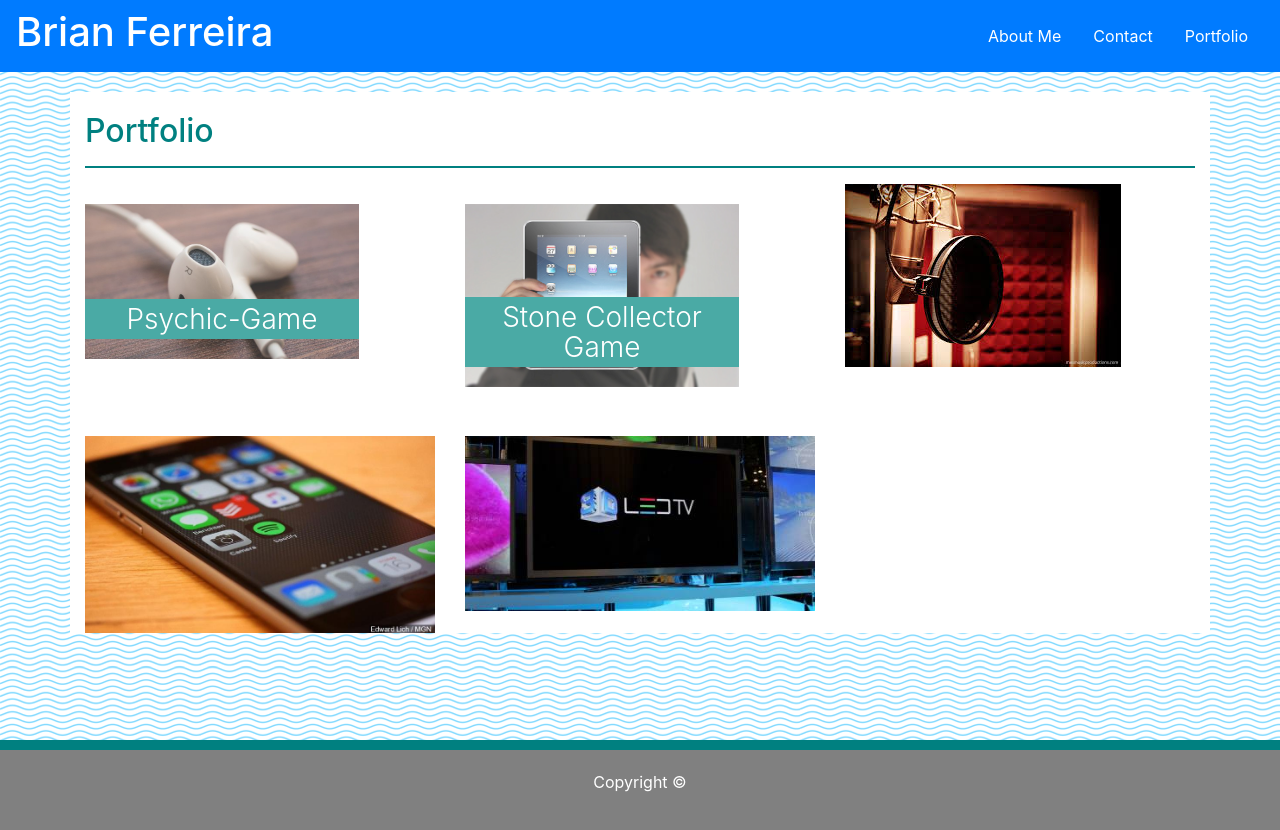
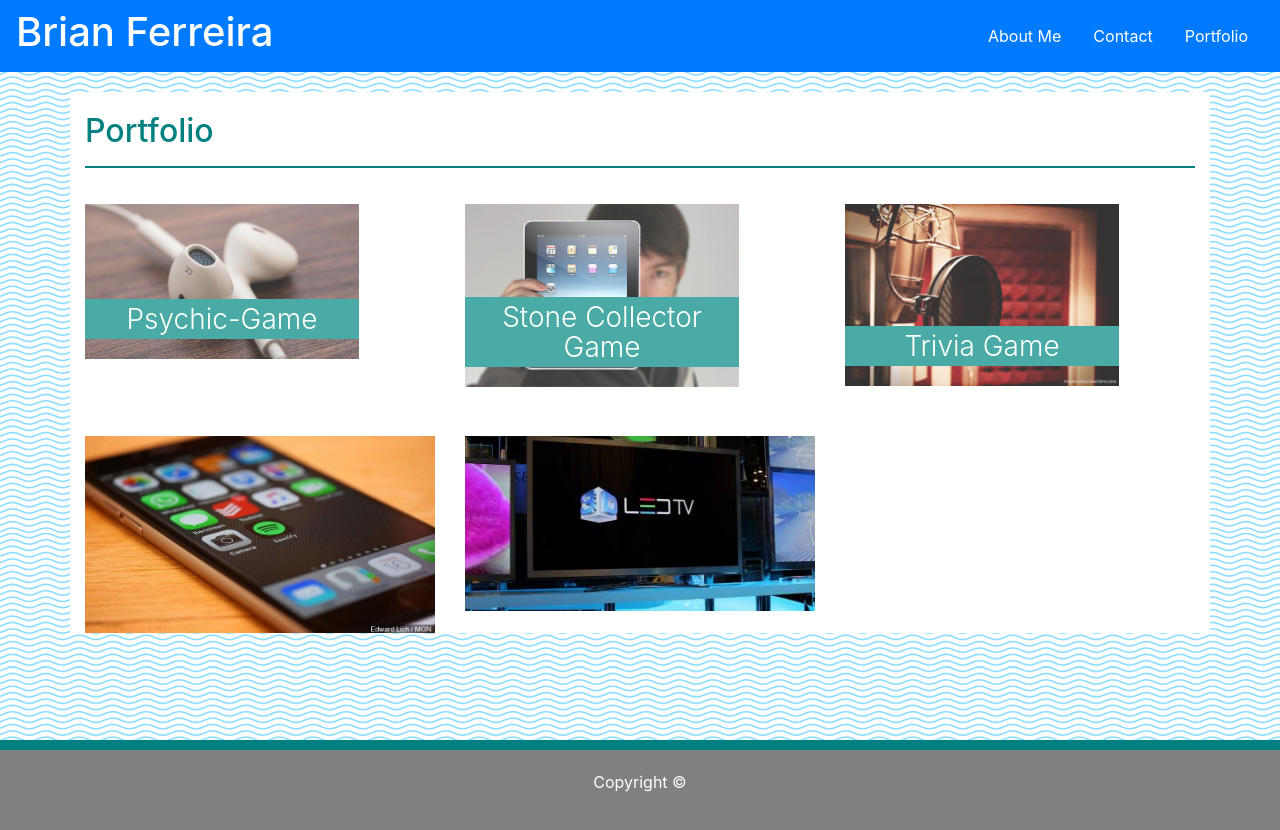
Before and after one commit to Heatlife305/Bootstrap-Portfolio, a plain HTML site: page portfolio.html in a window 1280 px wide. Drawn offline with nearby package versions, Linux system fonts and the light colour scheme.

Commit message:
added link to trivia game

```diff
--- a/portfolio.html
+++ b/portfolio.html
@@ -48,7 +48,10 @@
                     </div>
 
                     <div class="col-4">
-                        <img src="../Bootstrap-Portfolio/images/mic.jpg" class="img-fluid" alt="Responsive image">
+                        <div class="work">
+                        <a href="https://heatlife305.github.io/TriviaGame/" target="_blank"><img src="../Bootstrap-Portfolio/images/mic.jpg" class="img-fluid" alt="Responsive image"></a>
+                        <h3>Trivia Game</h3>
+                        </div>
                     </div>
                 </div>
 
```
